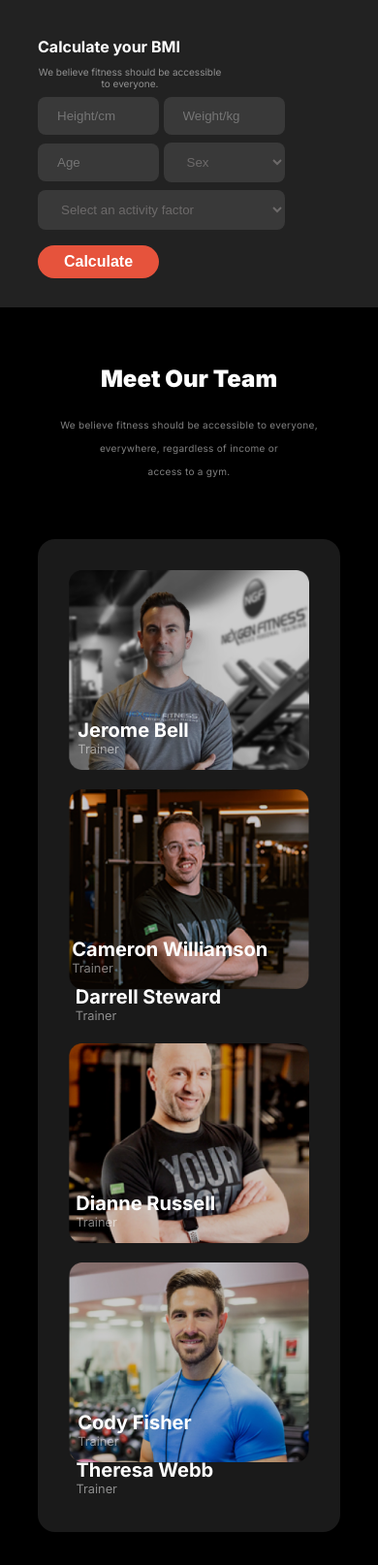
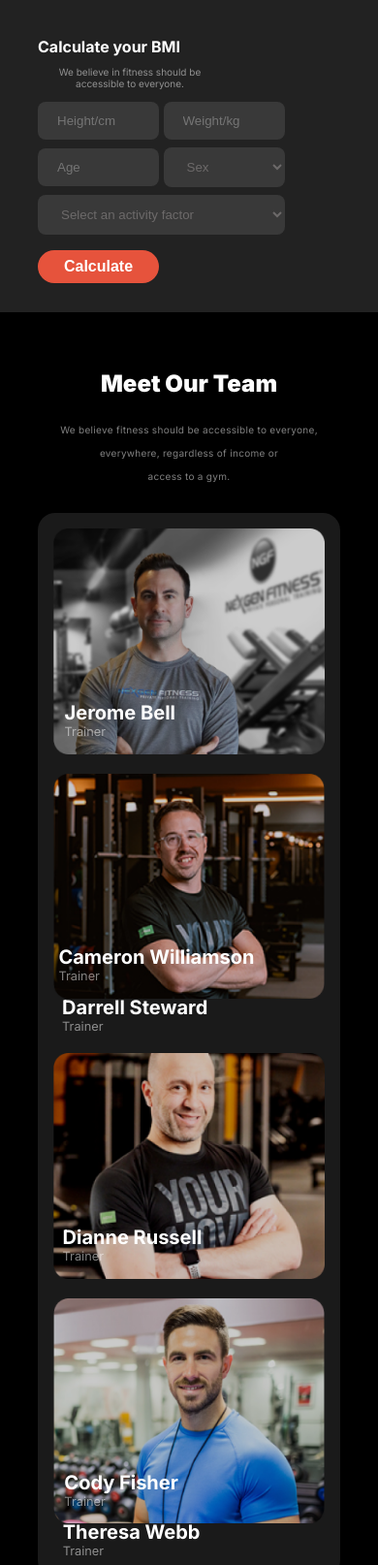
Before and after one commit to Samrat2814/Assignment-2, a plain HTML site: page index.html in a window 390 px wide. Shown: the part 4416-6030 px from the top of the page at 97% size. Drawn offline with Linux system fonts and the light colour scheme.

Commit message:
bug fixed

```diff
--- a/Styles/index.css
+++ b/Styles/index.css
@@ -410,7 +410,8 @@ select {
 .margin-need {
   margin-right: 320px;
   width: 190px;
-  margin-top: 10px;
+  margin-top: 5px;
+  margin-bottom: 5px;
 }
 
 /* end */
@@ -496,7 +497,7 @@ select {
 .second-section h4 {
   color: #fff;
   font-family: Inter;
-  font-size: 2rem;
+  font-size: 1.5rem;
   font-style: normal;
   font-weight: 700;
   margin-bottom: 2.4rem;
--- a/Styles/responsive.css
+++ b/Styles/responsive.css
@@ -191,6 +191,12 @@
     font-size: 10px;
   }
 
+  .meet-our-team-image {
+    padding: 1rem;
+    width: 100%;
+    margin-top: 1.6rem;
+  }
+
   /* footer section there */
   .footer-container {
     flex-direction: column;
@@ -213,4 +219,6 @@
   .first-section h3 {
     margin-bottom: .25rem;
   }
+
+
 }
--- a/index.html
+++ b/index.html
@@ -221,7 +221,7 @@
             <div class="right-side">
               <h4>Calculate your BMI</h4>
               <p class="margin-need">
-                We believe fitness should be accessible to everyone.
+                We believe in fitness should be accessible to everyone.
               </p>
               <form>
                 <input type="text" placeholder="Height/cm" />
```
